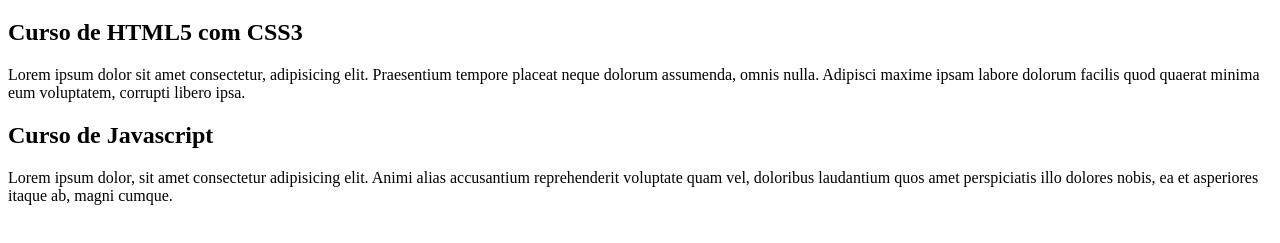
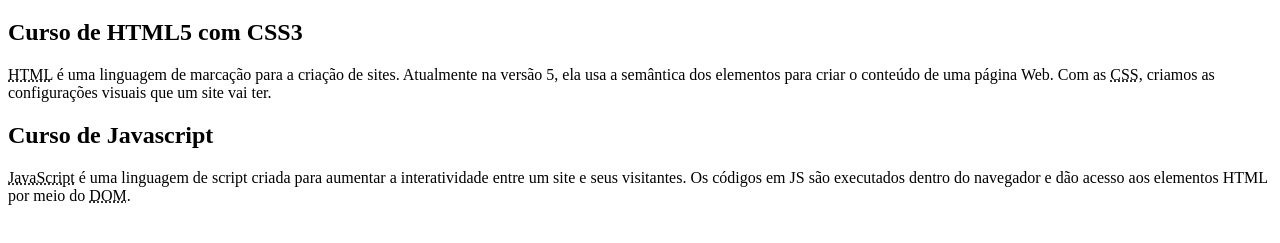
Before and after one commit to JPALA13/projeto-site, a plain HTML site: page index.html in a window 1280 px wide. Shown: the part 61-304 px from the top of the page. Drawn offline with Linux system fonts and the light colour scheme.

Commit message:
Update index.html

```diff
--- a/index.html
+++ b/index.html
@@ -12,11 +12,11 @@
         </header>
         <article>
             <h2>Curso de HTML5 com CSS3</h2>
-            <p>Lorem ipsum dolor sit amet consectetur, adipisicing elit. Praesentium tempore placeat neque dolorum assumenda, omnis nulla. Adipisci maxime ipsam labore dolorum facilis quod quaerat minima eum voluptatem, corrupti libero ipsa.</p>
+            <p><abbr title="HyperText Markup Language">HTML</abbr> é uma linguagem de marcação para a criação de sites. Atualmente na versão 5, ela usa a semântica dos elementos para criar o conteúdo de uma página Web. Com as <abbr title="Cascading Style Sheets">CSS</abbr>, criamos as configurações visuais que um site vai ter.</p>
         </article>
         <article>
             <h2>Curso de Javascript</h2>
-            <p>Lorem ipsum dolor, sit amet consectetur adipisicing elit. Animi alias accusantium reprehenderit voluptate quam vel, doloribus laudantium quos amet perspiciatis illo dolores nobis, ea et asperiores itaque ab, magni cumque.</p>
+            <p><abbr title="JavaScript">JavaScript</abbr> é uma linguagem de script criada para aumentar a interatividade entre um site e seus visitantes. Os códigos em JS são executados dentro do navegador e dão acesso aos elementos HTML por meio do <abbr title="Document Object Model">DOM</abbr>.</p>
         </article>
     </main>
 </body>
```
